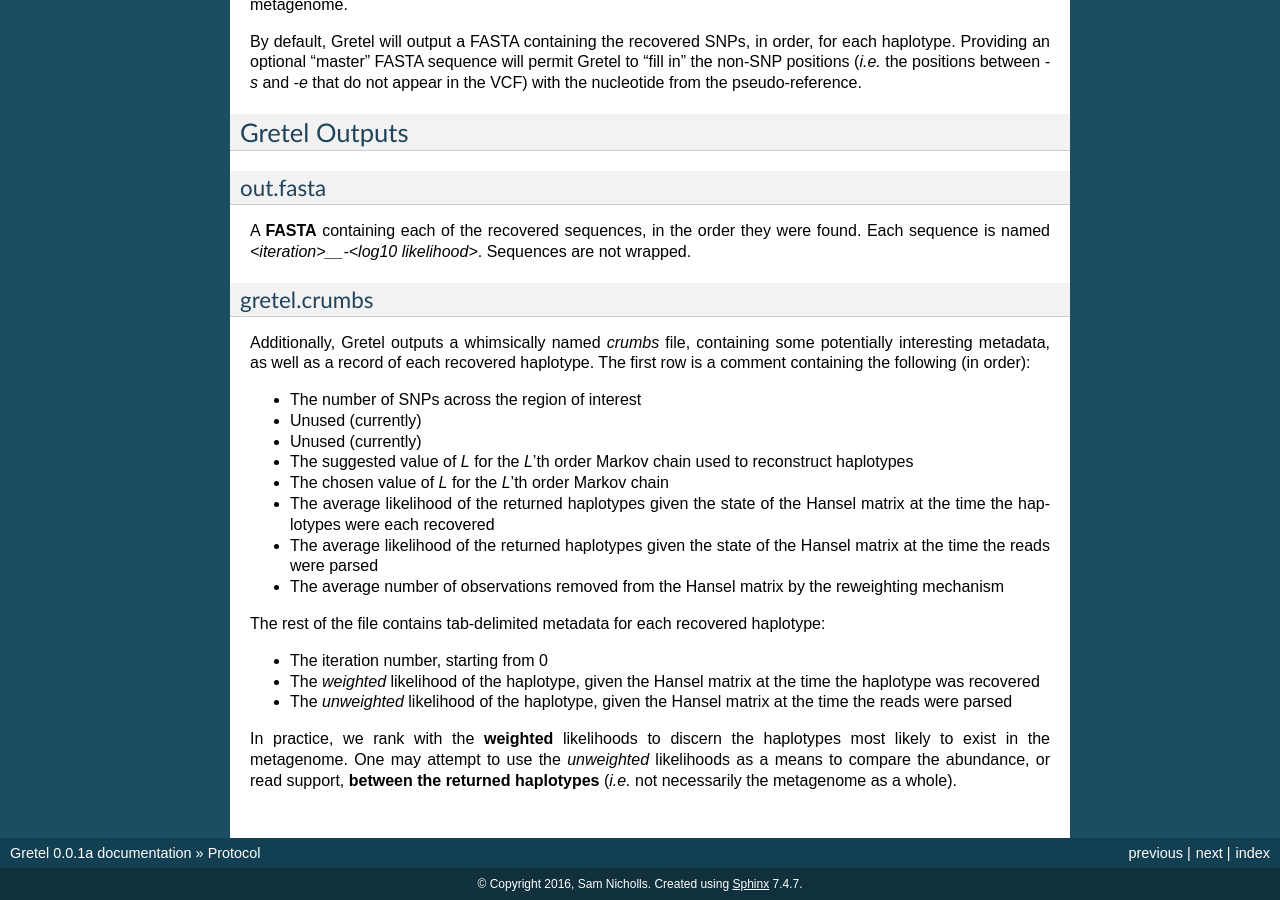
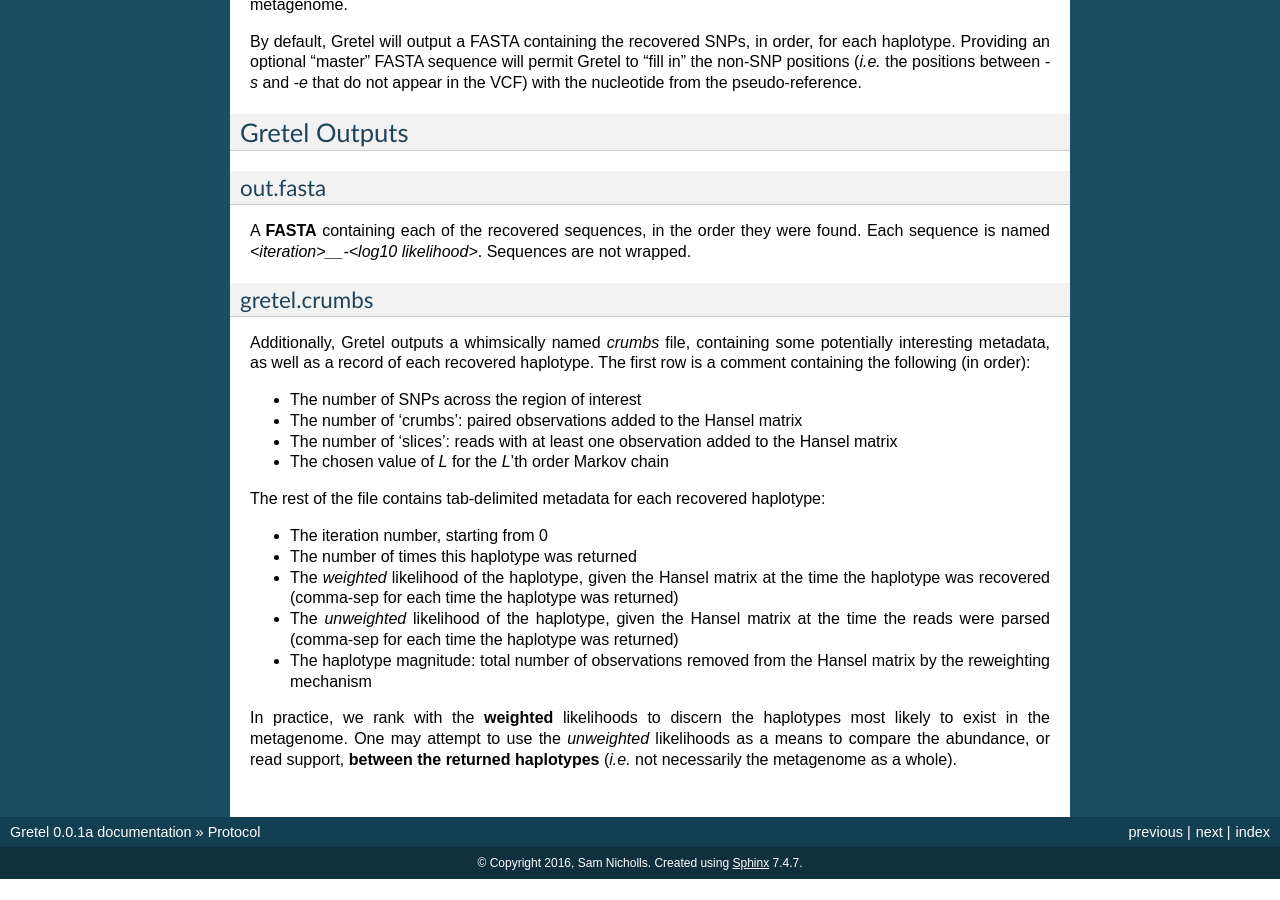
Before and after one commit to SamStudio8/gretel, a Sphinx documentation site: the page built from docs/protocol.rst, in a window 1280 px wide and 900 px high, scrolled down 933 px. Built offline with Sphinx 7.4.7, drawn with Linux system fonts in a browser that asks for light colours; after the commit the page ends 1812 px from its top, so only the background shows below that.

Commit message:
Update protocol.rst

```diff
--- a/docs/protocol.rst
+++ b/docs/protocol.rst
@@ -71,19 +71,17 @@ interesting metadata, as well as a record of each recovered haplotype.
 The first row is a comment containing the following (in order):
 
 * The number of SNPs across the region of interest
-* Unused (currently)
-* Unused (currently)
-* The suggested value of `L` for the `L`'th order Markov chain used to reconstruct haplotypes
+* The number of 'crumbs': paired observations added to the Hansel matrix
+* The number of 'slices': reads with at least one observation added to the Hansel matrix
 * The chosen value of `L` for the `L`'th order Markov chain
-* The average likelihood of the returned haplotypes given the state of the Hansel matrix at the time the haplotypes were each recovered
-* The average likelihood of the returned haplotypes given the state of the Hansel matrix at the time the reads were parsed
-* The average number of observations removed from the Hansel matrix by the reweighting mechanism
 
 The rest of the file contains tab-delimited metadata for each recovered haplotype:
 
 * The iteration number, starting from 0
-* The *weighted* likelihood of the haplotype, given the Hansel matrix at the time the haplotype was recovered
-* The *unweighted* likelihood of the haplotype, given the Hansel matrix at the time the reads were parsed
+* The number of times this haplotype was returned
+* The *weighted* likelihood of the haplotype, given the Hansel matrix at the time the haplotype was recovered (comma-sep for each time the haplotype was returned)
+* The *unweighted* likelihood of the haplotype, given the Hansel matrix at the time the reads were parsed (comma-sep for each time the haplotype was returned)
+* The haplotype magnitude: total number of observations removed from the Hansel matrix by the reweighting mechanism
 
 In practice, we rank with the **weighted** likelihoods to discern the haplotypes most likely to exist in the metagenome.
 One may attempt to use the *unweighted* likelihoods as a means to compare the abundance, or read support, **between the returned haplotypes** (*i.e.* not necessarily the metagenome as a whole).
```
